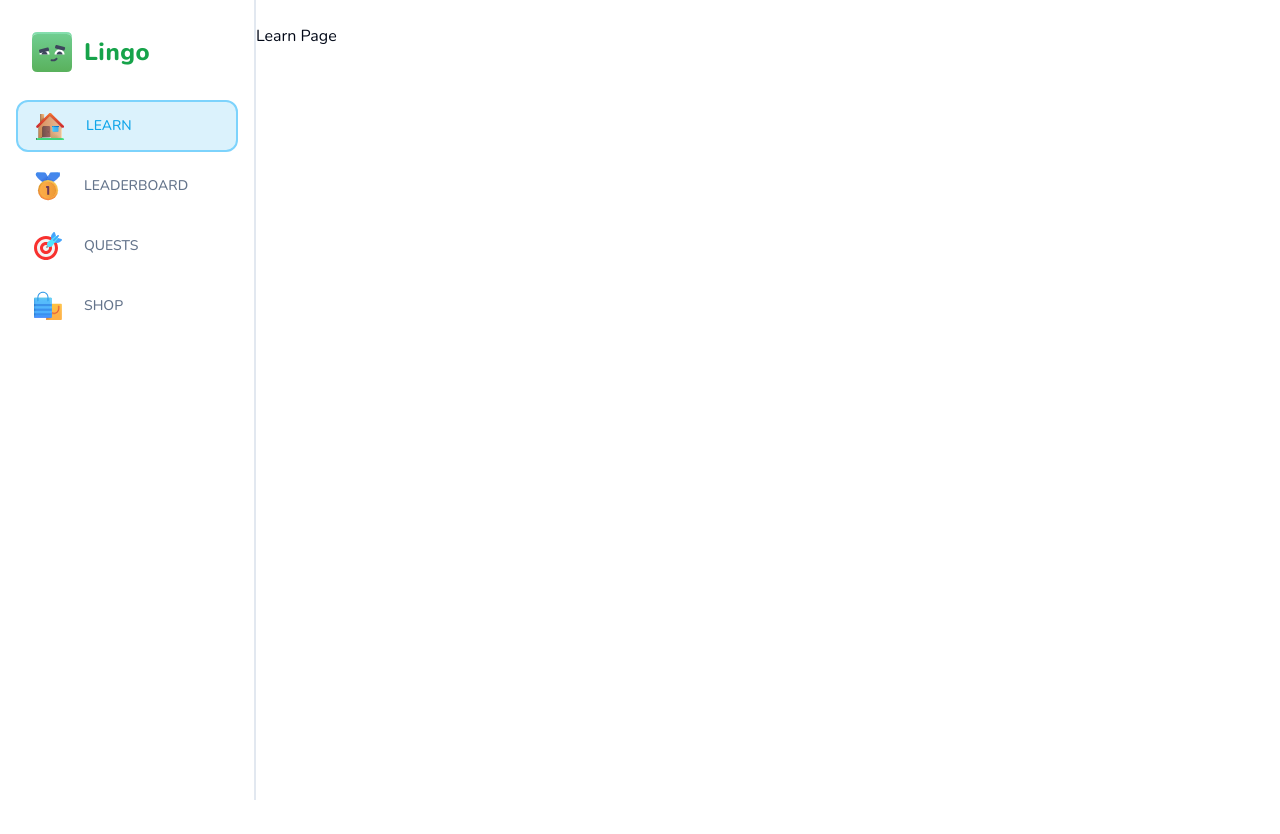
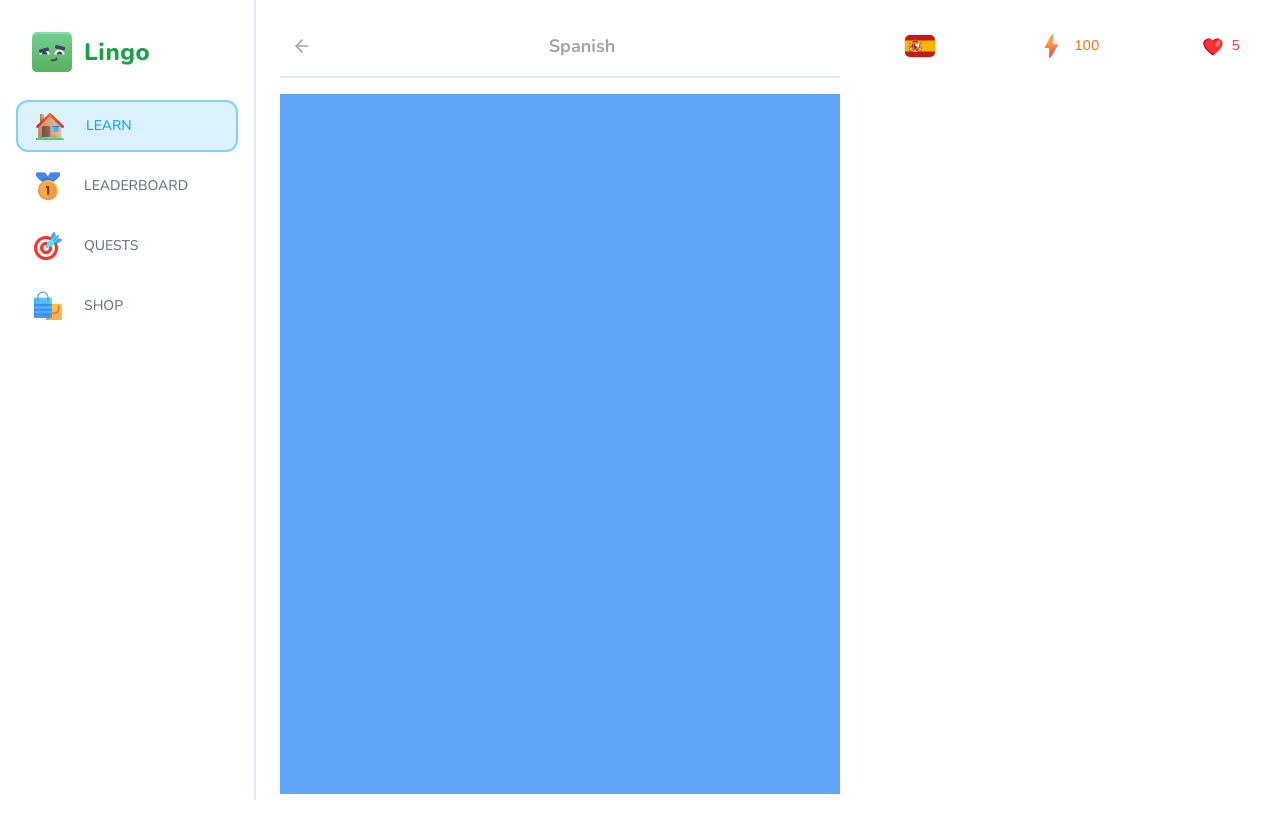
Before and after one commit to MohamedLachhab089/Lingo, a Next.js app: page /learn in a window 1280 px wide. Before the commit the page ends 800 px from the top, so only its background shows below. Built offline with nearby package versions, Linux system fonts and the light colour scheme.

Commit message:
add db folder

```diff
--- /dev/null
+++ b/app/(main)/learn/header.tsx
@@ -0,0 +1,23 @@
+import { ArrowLeft } from "lucide-react";
+import Link from "next/link";
+
+import { Button } from "@/components/ui/button";
+
+type HeaderProps = {
+  title: string;
+};
+
+export const Header = ({ title }: HeaderProps) => {
+  return (
+    <div className="sticky top-0 mb-5 flex items-center justify-between border-b-2 bg-white pb-3 text-neutral-400 lg:z-50 lg:mt-[-28px] lg:pt-[28px]">
+      <Link href="/courses">
+        <Button size="sm" variant="ghost">
+          <ArrowLeft className="h-5 w-5 stroke-2 text-neutral-400" />
+        </Button>
+      </Link>
+
+      <h1 className="text-lg font-bold">{title}</h1>
+      <div aria-hidden />
+    </div>
+  );
+};
--- a/app/(main)/learn/page.tsx
+++ b/app/(main)/learn/page.tsx
@@ -1,9 +1,27 @@
+import { FeedWrapper } from "@/components/feed-wrapper";
+import { StickyWrapper } from "@/components/sticky-wrapper";
+import { Header } from "./header";
+import { UserProgress } from "@/components/user-progress";
+
 const LearnPage = () => {
-    return (
-        <div>
-            <h1>Learn Page</h1>
+  return (
+    <div className="flex flex-row-reverse gap-[48px] px-6">
+      <StickyWrapper>
+        <UserProgress
+            activeCourse={{title: "Spanish", imageSrc: "/images_lingo/es.svg"}}
+            hearts={5}
+            points={100}
+            hasActiveSubscription={false}
+        />
+      </StickyWrapper>
+      <FeedWrapper>
+        <Header title="Spanish" />
+        <div className="h-[700px] bg-blue-400">
+
         </div>
-     );
-}
+      </FeedWrapper>
+    </div>
+  );
+};
 
 export default LearnPage;
--- /dev/null
+++ b/components/feed-wrapper.tsx
@@ -0,0 +1,5 @@
+import type { PropsWithChildren } from "react";
+
+export const FeedWrapper = ({ children }: PropsWithChildren) => {
+  return <div className="relative top-0 flex-1 pb-10">{children}</div>;
+};
--- /dev/null
+++ b/components/sticky-wrapper.tsx
@@ -0,0 +1,11 @@
+import type { PropsWithChildren } from "react";
+
+export const StickyWrapper = ({ children }: PropsWithChildren) => {
+  return (
+    <div className="sticky bottom-6 hidden w-[368px] self-end lg:block">
+      <div className="sticky top-6 flex min-h-[calc(100vh-48px)] flex-col gap-y-4">
+        {children}
+      </div>
+    </div>
+  );
+};
--- /dev/null
+++ b/components/user-progress.tsx
@@ -0,0 +1,65 @@
+import { InfinityIcon } from "lucide-react";
+import Image from "next/image";
+import Link from "next/link";
+
+import { Button } from "@/components/ui/button";
+
+type UserProgressProps = {
+  activeCourse: {imageSrc: string, title: string};
+  hearts: number;
+  points: number;
+  hasActiveSubscription: boolean;
+};
+
+export const UserProgress = ({
+  activeCourse,
+  hearts,
+  points,
+  hasActiveSubscription,
+}: UserProgressProps) => {
+  return (
+    <div className="flex w-full items-center justify-between gap-x-2">
+      <Link href="/courses">
+        <Button variant="ghost">
+          <Image
+            src={activeCourse.imageSrc}
+            alt={activeCourse.title}
+            className="rounded-md border"
+            width={32}
+            height={32}
+          />
+        </Button>
+      </Link>
+
+      <Link href="/shop">
+        <Button variant="ghost" className="text-orange-500">
+          <Image
+            src="/images_lingo/points.svg"
+            height={28}
+            width={28}
+            alt="Points"
+            className="mr-2"
+          />
+          {points}
+        </Button>
+      </Link>
+
+      <Link href="/shop">
+        <Button variant="ghost" className="text-rose-500">
+          <Image
+            src="/images_lingo/heart.svg"
+            height={22}
+            width={22}
+            alt="Hearts"
+            className="mr-2"
+          />
+          {hasActiveSubscription ? (
+            <InfinityIcon className="stroke-3 h-4 w-4" />
+          ) : (
+            hearts
+          )}
+        </Button>
+      </Link>
+    </div>
+  );
+};
```
Also changed, not shown: db/drizzle.ts (added, +10 -0 lines), db/schema.ts (added, +7 -0 lines), drizzle.config.ts (added, +12 -0 lines), package.json (+7 -2 lines), 1 other file (tests, documents, lock files or other folders).
